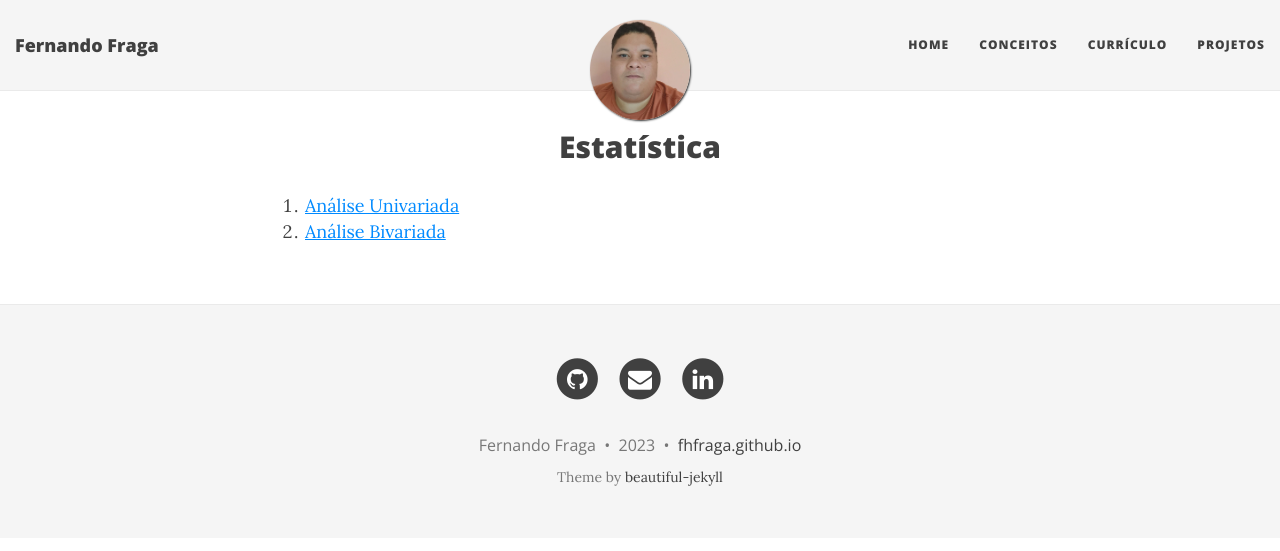
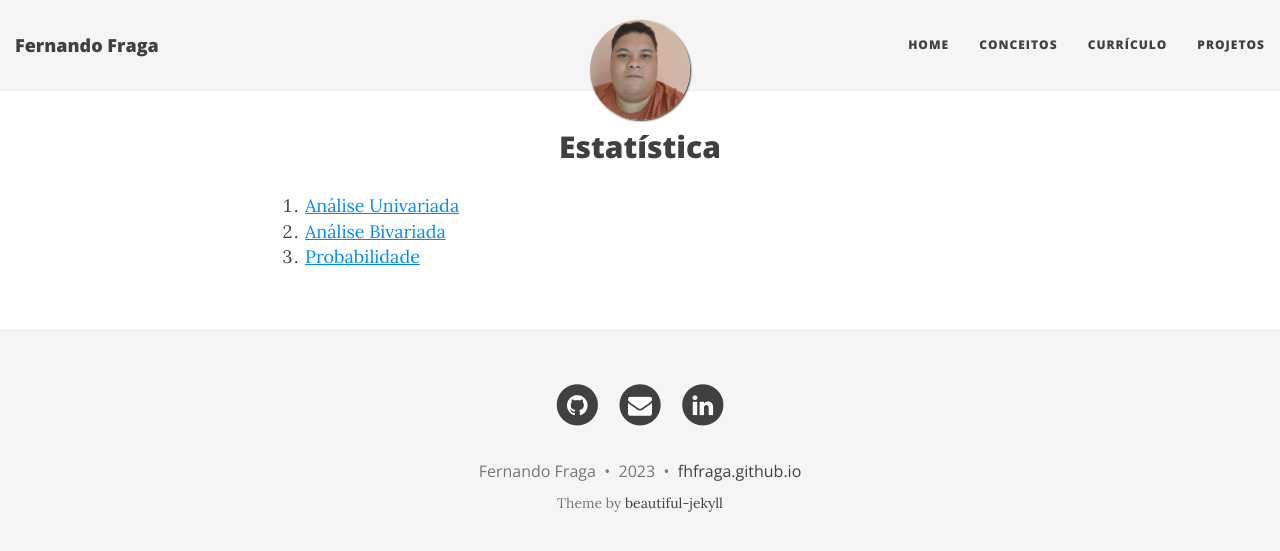
Before and after one commit to fhfraga/fhfraga.github.io, a Jekyll site: the page built from pages/conceitos/estatistica.md, in a window 1280 px wide. Shown: the top 551 px of the page. Built offline with Jekyll 4.4.1, drawn with Linux system fonts in a browser that asks for light colours; nearby versions of some CDN libraries.

Commit message:
inclusão de artigo sobre probabilidade

```diff
--- a/pages/conceitos/estatistica.md
+++ b/pages/conceitos/estatistica.md
@@ -4,3 +4,4 @@ title: Estatística
 ---
 1. [<u>Análise Univariada</u>](1_analise_univariada.html)
 2. [<u>Análise Bivariada</u>](2_analise_bivariada.html)
+3. [<u>Probabilidade</u>](3_probabilidade.html)
```
